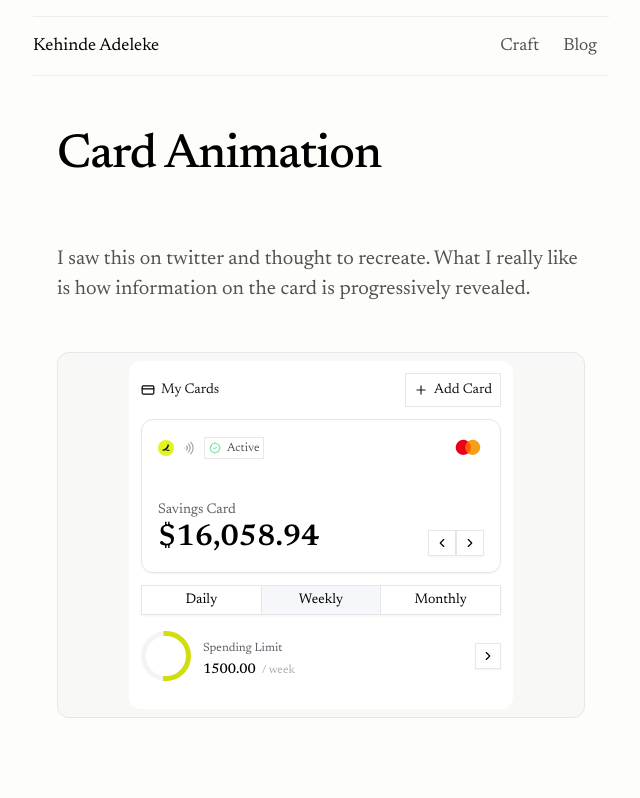
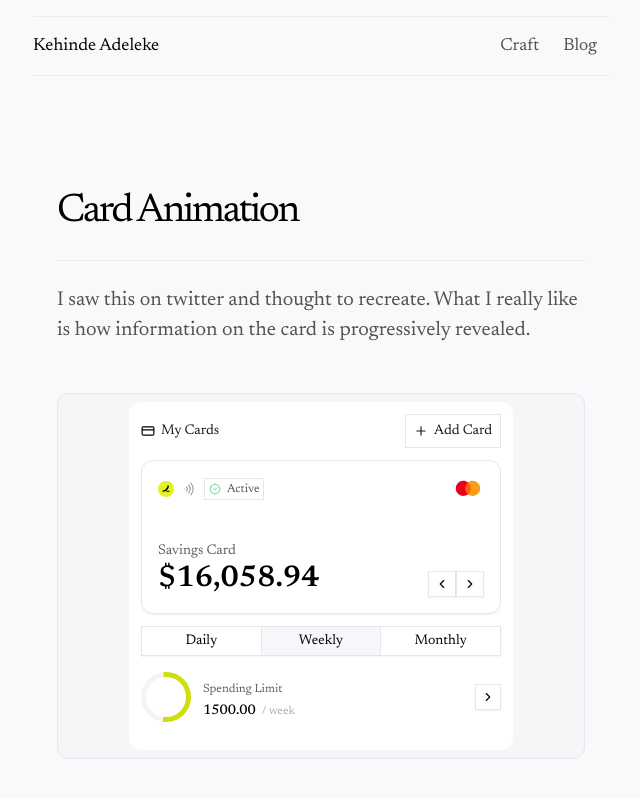
Before and after one commit to adeleke5140/portfolio-v2, a Next.js app: page /craft/card in a window 1280 px wide. Shown: the whole page, without its empty margins (319-959 px from the left). Built offline with nearby package versions, Linux system fonts and the light colour scheme.

Commit message:
a lot of fixes

```diff
--- a/src/app/blog/page.tsx
+++ b/src/app/blog/page.tsx
@@ -83,10 +83,10 @@ const Index = () => {
                   <Link
                     key={post.id}
                     href={`/blog/${post.id}`}
-                    className="pb-7 px-2 last:border-b-0 border-b hover:bg-gray-100 group rounded-2xl rounded-b-none py-4 block mb-2 transition-colors duration-200 "
+                    className="pb-7 px-2 last:border-b-0 border-b group rounded-2xl rounded-b-none py-4 block mb-2 transition-colors duration-200 "
                   >
                     <div className="flex group-hover:translate-x-2 flex-col gap-1 transition-transform ">
-                      <p className="text-lg hover:underline  transition-all">
+                      <p className="text-lg group-hover:underline  transition-all">
                         {post.title}
                       </p>
                       <span className="text-sm text-gray-700">
--- a/src/app/craft/[slug]/page.tsx
+++ b/src/app/craft/[slug]/page.tsx
@@ -1,4 +1,5 @@
 import { getCraftData } from '@/app/blog/utils'
+import { formatDate } from '@/helpers/formatDate'
 import { CardAnimation } from '@/components/craft/card-animation/card-animation'
 import { CraftContainer } from '@/components/craft/craft-items/craft-container'
 import { Tabs } from '@/components/craft/exclusion-tabs/tabs'
@@ -109,7 +110,24 @@ export default async function Page({
   })
   const craftFrontMatter = data.frontmatter as { title: string; date: string }
   return (
-    <PageWrapper heading={craftFrontMatter.title} showHeading>
+    <PageWrapper
+      heading={
+        <div className="py-10 pt-24 border-b border-[#dcdcdc7e] pb-6">
+          <span className="text-ken-grey text-[15px]">
+            {formatDate(craftFrontMatter.date)}
+          </span>
+          <h1
+            style={{
+              textWrap: 'pretty',
+            }}
+            className="leading-[1.2em] text-[40px]  lg:tracking-[-.06em] tracking-[-0.96px]"
+          >
+            {craftFrontMatter.title}
+          </h1>
+        </div>
+      }
+      showHeading
+    >
       <div className="max-w-[680px] mx-auto">{data.content}</div>
     </PageWrapper>
   )
--- a/src/app/craft/page.tsx
+++ b/src/app/craft/page.tsx
@@ -27,17 +27,14 @@ const filterIfProd = (data: Array<CraftItem>) => {
 export default function Index() {
   const allCraftData = filterIfProd(getSortedCraftData()) as Array<CraftItem>
 
-  const craftsByCategory = allCraftData.reduce(
-    (acc, craft) => {
+  const craftsByCategory = allCraftData.reduce((acc, craft) => {
     const category = craft.tag || 'uncategorized'
     if (!acc[category]) {
       acc[category] = []
     }
     acc[category].push(craft)
     return acc
-    },
-    {} as Record<string, CraftItem[]>
-  )
+  }, {} as Record<string, CraftItem[]>)
 
   const sortedCategories = Object.entries(craftsByCategory).sort(([a], [b]) =>
     a.localeCompare(b)
@@ -59,7 +56,7 @@ export default function Index() {
                 <Link
                   href={`/craft/${craft.id}`}
                   key={craft.id}
-                  className="pb-7 group hover:bg-gray-100 rounded-md py-4 block mb-2 transition-colors duration-200 "
+                  className="pb-7 group rounded-md py-4 block mb-2 transition-colors duration-200 "
                 >
                   <div className="flex group-hover:translate-x-2 flex-col gap-1 transition-transform ">
                     <p className="flex gap-2 items-center">
--- a/src/app/layout.tsx
+++ b/src/app/layout.tsx
@@ -11,7 +11,7 @@ export default function Layout({ children }: { children: React.ReactNode }) {
         className={`${fonts.newsreader.variable} ${fonts.berkeleyMono.variable}`}
       >
         <div
-          className={`min-h-screen font-sans outline outline-pink-200  bg-[#fdfdfa] text-ken-black`}
+          className={`min-h-screen font-sans outline outline-pink-200  bg-[rgb(248,249,250)] text-ken-black`}
           id="container"
         >
           <Toaster />
--- a/src/components/craft/exclusion-tabs/tabs.tsx
+++ b/src/components/craft/exclusion-tabs/tabs.tsx
@@ -61,7 +61,7 @@ export function Tabs() {
       </ul>
 
       <div aria-hidden className="clip-path-container" ref={containerRef}>
-        <ul className="relative list-none flex w-full gap-2 max-w-[40rem] flex-wrap justify-start bg-[#e87400]">
+        <ul className="relative list-none flex w-full gap-2 max-w-[40rem] flex-wrap justify-start bg-primary">
           {TABS.map((tab) => (
             <li key={tab.name}>
               <button
--- a/src/components/introduction.tsx
+++ b/src/components/introduction.tsx
@@ -68,13 +68,13 @@ export const Introduction = () => {
         <A11ySection />
 
         <div className="flex items-center justify-between">
-          <div className="flex gap-2">
+          <div className="flex">
             {connection.map((con) => (
               <a
                 key={con.name}
                 target="_blank"
                 href={con.value}
-                className="capitalize text-ken-grey hover:bg-gray-100  hover:underline first:-ml-3 justify-between group flex gap-1.5 text-[17.5px] items-center px-3 py-1 rounded-xl"
+                className="capitalize text-ken-grey hover:underline first:-ml-3 justify-between group flex gap-1.5 text-[17.5px] items-center px-3 py-1 rounded-xl"
                 rel="external"
                 referrerPolicy="strict-origin"
               >
--- a/src/components/mdx/mdx-components.tsx
+++ b/src/components/mdx/mdx-components.tsx
@@ -50,7 +50,7 @@ export const components = {
   ),
   a: ({ href, children, ...props }: AnchorProps) => {
     const className =
-      'text-[#e87400] underline hover:text-[#e87400] dark:text-gray-400 hover:dark:text-gray-300 dark:underline dark:underline-offset-2 dark:decoration-gray-800'
+      'text-primary underline group-hover:text-primary dark:text-gray-400 group-hover:dark:text-gray-300 dark:underline dark:underline-offset-2 dark:decoration-gray-800'
     if (href?.startsWith('/')) {
       return (
         <Link href={href} className={className} {...props}>
@@ -81,7 +81,7 @@ export const components = {
     const codeHTML = highlight(children as string)
     return (
       <code
-        className="font-mono bg-[#ededed] overflow-x-auto rounded-md py-0.5 px-[3.6px] border border-[#e5e7eb] text-xs"
+        className="font-mono bg-[#ededed] overflow-x-auto rounded-[6px] py-0.5 px-[3.6px] border border-[#e5e7eb] text-xs"
         dangerouslySetInnerHTML={{ __html: codeHTML }}
         {...props}
       />
--- a/src/components/page-wrapper.tsx
+++ b/src/components/page-wrapper.tsx
@@ -24,7 +24,7 @@ const PageWrapper = ({
 }: PageWrapperProps) => {
   const slot =
     heading && typeof heading == 'string' ? (
-      <h1 className="font-serif text-left py-10 lg:text-5xl font-medium w-full capitalize leading-[100%] tracking-[-0.96px] text-[48px]">
+      <h1 className="font-serif text-left py-10 text-[40px] font-medium w-full capitalize leading-[100%] tracking-[-0.96px]">
         {heading}
       </h1>
     ) : (
--- a/src/styles/globals.css
+++ b/src/styles/globals.css
@@ -55,6 +55,11 @@ body *::selection {
 .shimmer-parent:hover {
   --shimmer-hover-transform: skewX(-45deg) translateX(600%);
   --shimmer-after-transform: skewX(45deg) translateX(-150%);
+}
+
+pre {
+  scrollbar-gutter: stable;
+  scrollbar-color: #dcdcdc transparent;
 }
 
 .shimmer {
```
Also changed, not shown: src/app/blog/posts/what-i-know-so-far-about-typography.md (+1 -1 lines). Lines whose indentation alone changed are shown as unchanged.
